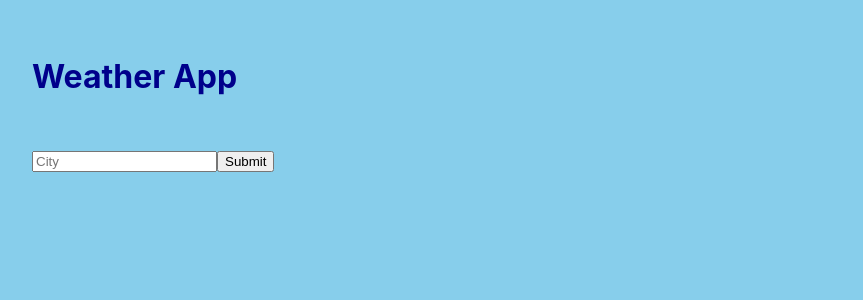
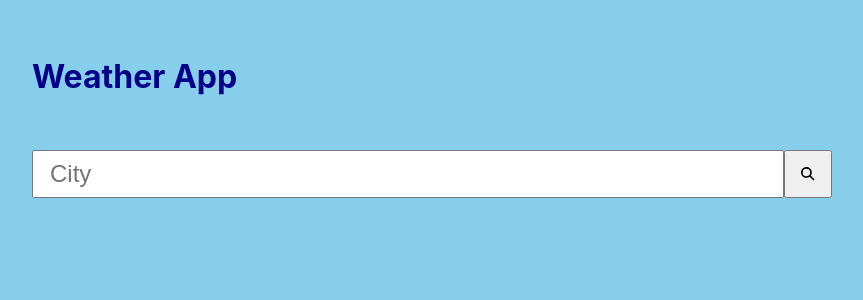
Before and after one commit to jarvistse5/weather-app, a React (Create React App) app: page / in a window 1280 px wide. Shown: the top 300 px of the page, without its empty margins (208-1071 px from the left). Built offline with nearby package versions, Linux system fonts and the light colour scheme.

Commit message:
update search bar ui

```diff
--- a/package.json
+++ b/package.json
@@ -3,6 +3,9 @@
   "version": "0.1.0",
   "private": true,
   "dependencies": {
+    "@fortawesome/fontawesome-svg-core": "^6.4.0",
+    "@fortawesome/free-solid-svg-icons": "^6.4.0",
+    "@fortawesome/react-fontawesome": "^0.2.0",
     "@testing-library/jest-dom": "^5.16.5",
     "@testing-library/react": "^13.4.0",
     "@testing-library/user-event": "^13.5.0",
--- a/src/components/Search/Search.css
+++ b/src/components/Search/Search.css
@@ -0,0 +1,16 @@
+.inputForm {
+    width: 100%;
+    position: relative;
+    display: flex;
+}
+
+.inputBox {
+    flex: 1;
+    height: 36px;
+    font-size: 1.5rem;
+    padding: 4px 1rem;
+}
+
+.submitBtn {
+    width: 48px;
+}
--- a/src/components/Search/Search.js
+++ b/src/components/Search/Search.js
@@ -1,16 +1,20 @@
 import "./Search.css";
+import { FontAwesomeIcon } from '@fortawesome/react-fontawesome';
+import { faMagnifyingGlass } from "@fortawesome/free-solid-svg-icons";
 
 const Search = ({handleSubmit, handleCityChange, city}) => {
     return (
-        <form onSubmit={handleSubmit}>
+        <form className="inputForm" onSubmit={handleSubmit}>
             <input
                 className="inputBox"
                 type="text"
                 value={city}
                 onChange={handleCityChange}
                 placeholder="City"
-                />
-            <button type="submit">Submit</button>
+            />
+            <button className="submitBtn" type="submit">
+                <FontAwesomeIcon icon={faMagnifyingGlass} />
+            </button>
         </form>
     );
 }
```
Also changed, not shown: 1 other file (tests, documents, lock files or other folders).
